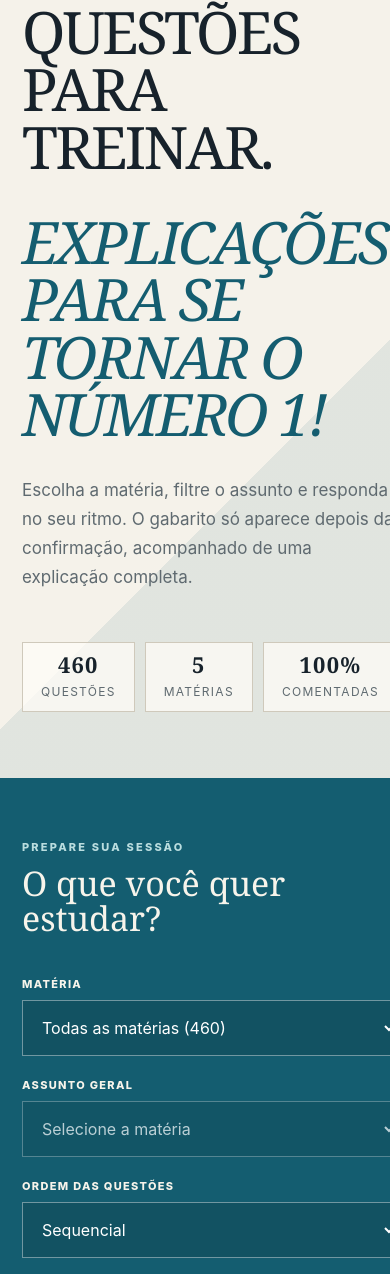
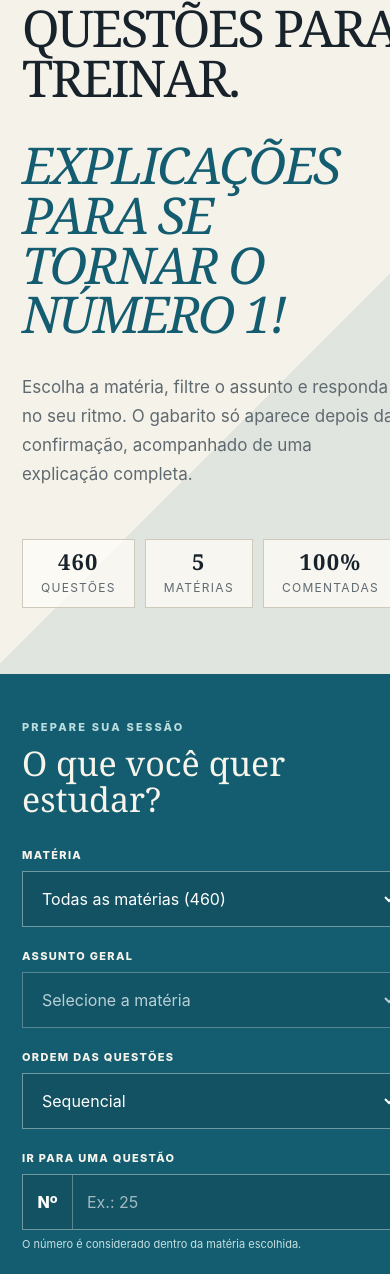
Before and after one commit to lelouchmertons/question-for-all, a plain HTML site: page dist/index.html in a window 390 px wide. Shown: the part 157-1431 px from the top of the page. Drawn offline with Linux system fonts and the light colour scheme.

Commit message:
tighten homepage scale and study setup

```diff
--- a/dist/assets/styles.css
+++ b/dist/assets/styles.css
@@ -60,10 +60,10 @@ button:disabled { cursor: not-allowed; }
 .theme-track i { width: 20px; height: 20px; display: block; background: var(--accent); transition: transform .25s; }
 [data-theme="dark"] .theme-track i { transform: translateX(26px); }
 
-.landing { min-height: 690px; display: grid; grid-template-columns: minmax(0, .9fr) minmax(480px, 1.1fr); border-bottom: 1px solid var(--line); }
+.landing { min-height: 620px; display: grid; grid-template-columns: minmax(0, .9fr) minmax(480px, 1.1fr); border-bottom: 1px solid var(--line); }
 .landing-copy { padding: clamp(76px, 8vw, 128px) clamp(24px, 6vw, 96px); display: flex; flex-direction: column; justify-content: center; background: linear-gradient(135deg, transparent 63%, color-mix(in srgb, var(--accent) 9%, transparent) 63%); }
 .eyebrow { margin: 0 0 20px; color: var(--accent); font-size: 12px; font-weight: 850; letter-spacing: .19em; }
-.landing h1 { max-width: 780px; margin: 0; font: 500 clamp(50px, 5.6vw, 84px)/.98 var(--serif); letter-spacing: -.045em; text-transform: uppercase; }
+.landing h1 { max-width: 780px; margin: 0; font: 500 clamp(42px, 4.8vw, 72px)/.98 var(--serif); letter-spacing: -.045em; text-transform: uppercase; }
 .landing h1 span, .landing h1 em { display: block; }
 .landing h1 em { max-width: 740px; margin-top: 38px; color: var(--accent); font-size: 1em; font-weight: 400; line-height: .98; }
 .lede { max-width: 700px; margin: 34px 0 0; color: var(--muted); font-size: clamp(17px, 1.4vw, 21px); line-height: 1.7; }
@@ -72,9 +72,9 @@ button:disabled { cursor: not-allowed; }
 .bank-summary b { color: var(--ink); font: 700 22px/.9 var(--serif); }
 .bank-summary i { font-size: 12px; font-style: normal; }
 
-.study-setup { padding: clamp(60px, 7vw, 108px) clamp(28px, 5vw, 76px); display: flex; flex-direction: column; justify-content: center; background: var(--accent); color: #f7f4eb; }
+.study-setup { padding: clamp(48px, 5vw, 76px) clamp(28px, 5vw, 76px); display: flex; flex-direction: column; justify-content: flex-start; background: var(--accent); color: #f7f4eb; }
 .study-setup header p { margin: 0 0 12px; color: #badddf; font-size: 11px; font-weight: 850; letter-spacing: .2em; }
-.study-setup h2 { margin: 0 0 40px; font: 500 clamp(34px, 4vw, 58px)/1.05 var(--serif); }
+.study-setup h2 { margin: 0 0 30px; font: 500 clamp(34px, 4vw, 58px)/1.05 var(--serif); }
 .setup-grid { display: grid; grid-template-columns: 1fr 1fr; gap: 22px; }
 .setup-grid label { min-width: 0; }
 .setup-grid label > span { display: block; margin-bottom: 9px; font-size: 11px; font-weight: 800; letter-spacing: .12em; text-transform: uppercase; }
@@ -243,8 +243,8 @@ dialog .danger-button { border-color: var(--wrong); background: var(--wrong); co
 
 @media (max-width: 1040px) {
   .landing { grid-template-columns: 1fr; }
-  .landing-copy { min-height: 620px; }
-  .study-setup { min-height: 620px; }
+  .landing-copy { min-height: 580px; }
+  .study-setup { min-height: 580px; }
 }
 
 @media (max-width: 700px) {
@@ -254,8 +254,8 @@ dialog .danger-button { border-color: var(--wrong); background: var(--wrong); co
   .brand strong { font-size: 14px; }
   .header-actions { gap: 0; }.theme-toggle { min-width: 108px; }
   .landing-copy { min-height: auto; padding: 72px 22px 66px; }
-  .landing h1 { font-size: clamp(48px, 15vw, 68px); }
-  .study-setup { min-height: auto; padding: 62px 22px; }
+  .landing h1 { font-size: clamp(42px, 13vw, 60px); }
+  .study-setup { min-height: auto; padding: 46px 22px 58px; }
   .setup-grid { grid-template-columns: 1fr; }
   .setup-actions { flex-direction: column; }
   .simulator-view { padding: 56px 18px 70px; }
--- a/dist/index.html
+++ b/dist/index.html
@@ -8,7 +8,7 @@
   <title>Question for All — Questões de Concurso</title>
   <link rel="icon" href="assets/icon.svg" type="image/svg+xml">
   <link rel="manifest" href="manifest.webmanifest">
-  <link rel="stylesheet" href="assets/styles.css?v=7">
+  <link rel="stylesheet" href="assets/styles.css?v=8">
 </head>
 <body>
   <a class="skip-link" href="#conteudo">Ir para o conteúdo</a>
```
Also changed, not shown: dist/sw.js.
